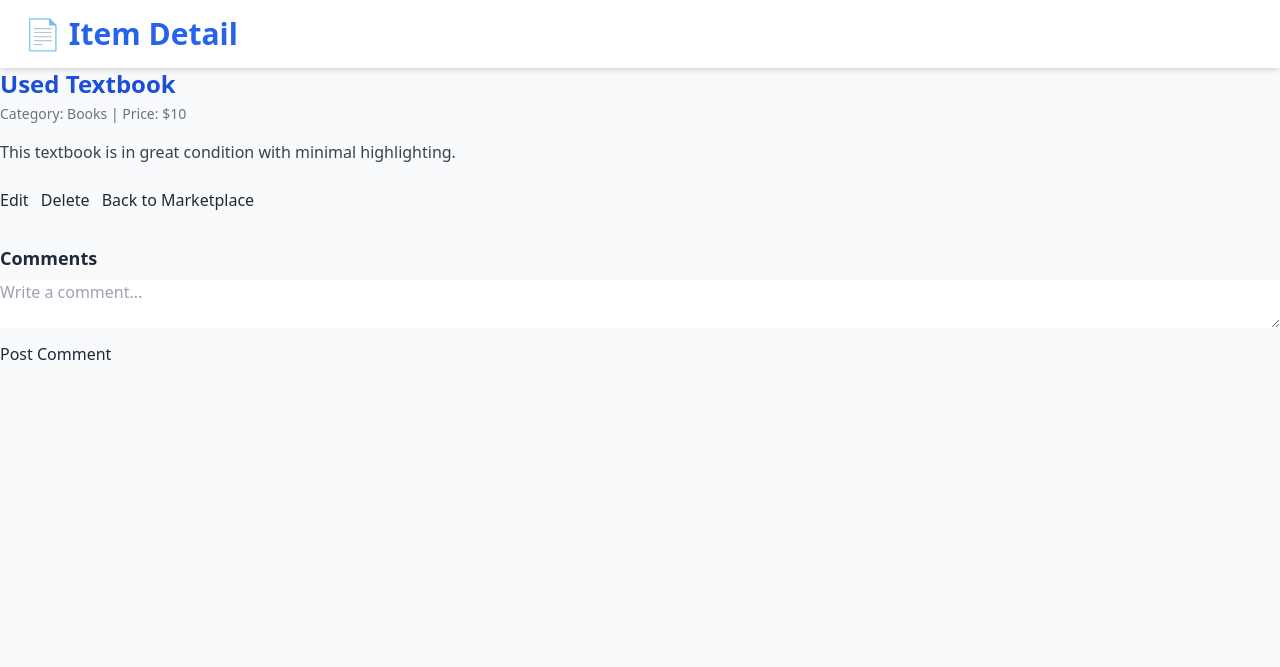
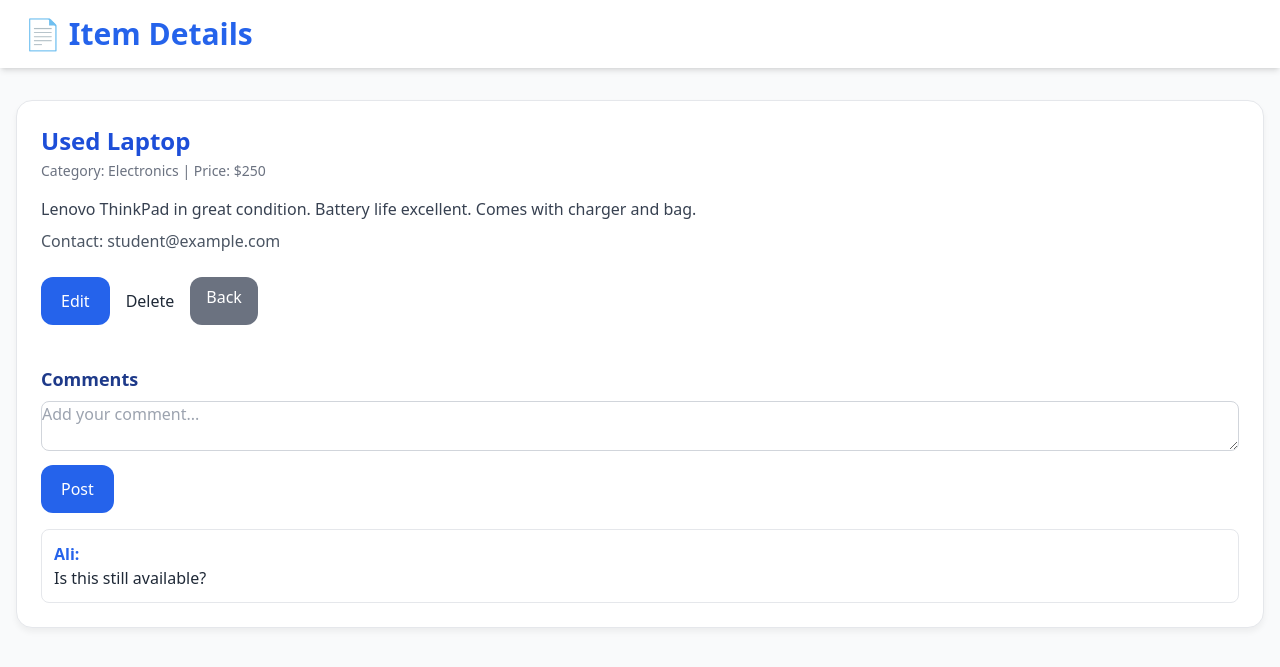
Before and after one commit to SameeraGitH/itcs333-projectgroup6, a PHP site: page /item-detail.html in a window 1280 px wide. Shown: the top 667 px of the page. Run offline with PHP 8.4, Linux system fonts and the light colour scheme; some libraries are stand-ins or nearby versions.

Commit message:
correct mistacks

```diff
--- a/StudentMarketPlace/item-detail.html
+++ b/StudentMarketPlace/item-detail.html
@@ -3,32 +3,42 @@
 <head>
   <meta charset="UTF-8" />
   <meta name="viewport" content="width=device-width, initial-scale=1.0" />
-  <title>Item Detail</title>
+  <title>Item Details</title>
   <script src="https://cdn.tailwindcss.com"></script>
-  <link rel="stylesheet" href="styles.css">
+  <link rel="stylesheet" href="style.css" />
 </head>
 <body class="bg-gray-50 text-gray-800 font-sans">
 
+  <!-- Header -->
   <header class="bg-white shadow-md py-4 px-6 sticky top-0 z-10">
-    <h1 class="text-3xl font-bold text-blue-600">📄 Item Detail</h1>
+    <h1 class="text-3xl font-bold text-blue-600">📄 Item Details</h1>
   </header>
 
+  <!-- Main -->
   <main class="container">
     <article class="custom-card">
-      <h2 class="text-2xl font-semibold text-blue-700">Used Textbook</h2>
-      <p class="text-sm text-gray-500 mt-1">Category: Books | Price: $10</p>
-      <p class="mt-4 text-gray-700">This textbook is in great condition with minimal highlighting.</p>
+      <h2 class="text-2xl font-semibold text-blue-700">Used Laptop</h2>
+      <p class="text-sm text-gray-500 mt-1">Category: Electronics | Price: $250</p>
+      <p class="mt-4 text-gray-700">Lenovo ThinkPad in great condition. Battery life excellent. Comes with charger and bag.</p>
+      <p class="mt-2 text-gray-600">Contact: student@example.com</p>
 
-      <div class="mt-6 space-x-2">
+      <div class="mt-6 flex flex-wrap gap-4">
         <button class="add-btn">Edit</button>
         <button class="delete-btn">Delete</button>
-        <a href="marketplace.html" class="secondary-btn">Back to Marketplace</a>
+        <a href="marketplace.html" class="secondary-btn">Back</a>
       </div>
 
-      <div class="mt-8">
+      <!-- Comments -->
+      <div class="mt-10">
         <h3 class="text-lg font-semibold mb-2">Comments</h3>
-        <textarea placeholder="Write a comment..." class="w-full mb-2"></textarea>
-        <button class="add-btn">Post Comment</button>
+        <textarea placeholder="Add your comment..." class="w-full mb-2"></textarea>
+        <button class="add-btn">Post</button>
+
+        <!-- Example Comment -->
+        <div class="mt-4 border border-gray-200 p-3 rounded-lg bg-white">
+          <strong class="text-blue-600">Ali:</strong>
+          <p>Is this still available?</p>
+        </div>
       </div>
     </article>
   </main>
--- a/StudentMarketPlace/style.css
+++ b/StudentMarketPlace/style.css
@@ -1,31 +1,30 @@
 /* styles.css */
 
 body {
-    font-family: 'Segoe UI', Tahoma, Geneva, Verdana, sans-serif;
+    font-family: 'Segoe UI', sans-serif;
     background-color: #f9fafb;
     color: #1f2937;
   }
 
-  .container {
-    max-width: 960px;
-    margin: auto;
-    padding: 2rem 1rem;
+  h1, h2, h3 {
+    color: #1e3a8a;
   }
 
-  h1, h2, h3 {
-    color: #1e3a8a; /* text-blue-800 */
+  .container {
+    max-width: 1024px;
+    margin: 0 auto;
+    padding: 2rem 1rem;
   }
 
 
   .add-btn {
-    display: inline-block;
     background-color: #2563eb;
-    color: white !important;
+    color: #fff;
     padding: 0.75rem 1.25rem;
     border-radius: 0.75rem;
     font-weight: 500;
+    display: inline-block;
     transition: background-color 0.3s;
-    text-decoration: none;
   }
 
   .add-btn:hover {
@@ -34,24 +33,13 @@ body {
 
   .secondary-btn {
     background-color: #6b7280;
-    color: white !important;
+    color: white;
     padding: 0.5rem 1rem;
     border-radius: 0.75rem;
   }
 
   .secondary-btn:hover {
     background-color: #4b5563;
-  }
-
-  .delete-btn {
-    background-color: #dc2626;
-    color: white !important;
-    padding: 0.5rem 1rem;
-    border-radius: 0.75rem;
-  }
-
-  .delete-btn:hover {
-    background-color: #b91c1c;
   }
 
 
@@ -61,25 +49,12 @@ body {
     border-radius: 1rem;
     padding: 1.5rem;
     box-shadow: 0 4px 6px rgba(0, 0, 0, 0.05);
-    transition: box-shadow 0.3s ease;
   }
 
   .custom-card:hover {
     box-shadow: 0 6px 12px rgba(0, 0, 0, 0.1);
   }
 
-
-  .pagination-btn {
-    padding: 0.5rem 1rem;
-    background-color: white;
-    border: 1px solid #d1d5db;
-    border-radius: 0.375rem;
-    transition: background-color 0.2s;
-  }
-
-  .pagination-btn:hover {
-    background-color: #eff6ff;
-  }
 
   input, select, textarea {
     width: 100%;
```
Also changed, not shown: StudentMarketPlace/MarketPlace.html (+20 -19 lines), StudentMarketPlace/add-item.html (+22 -12 lines).
